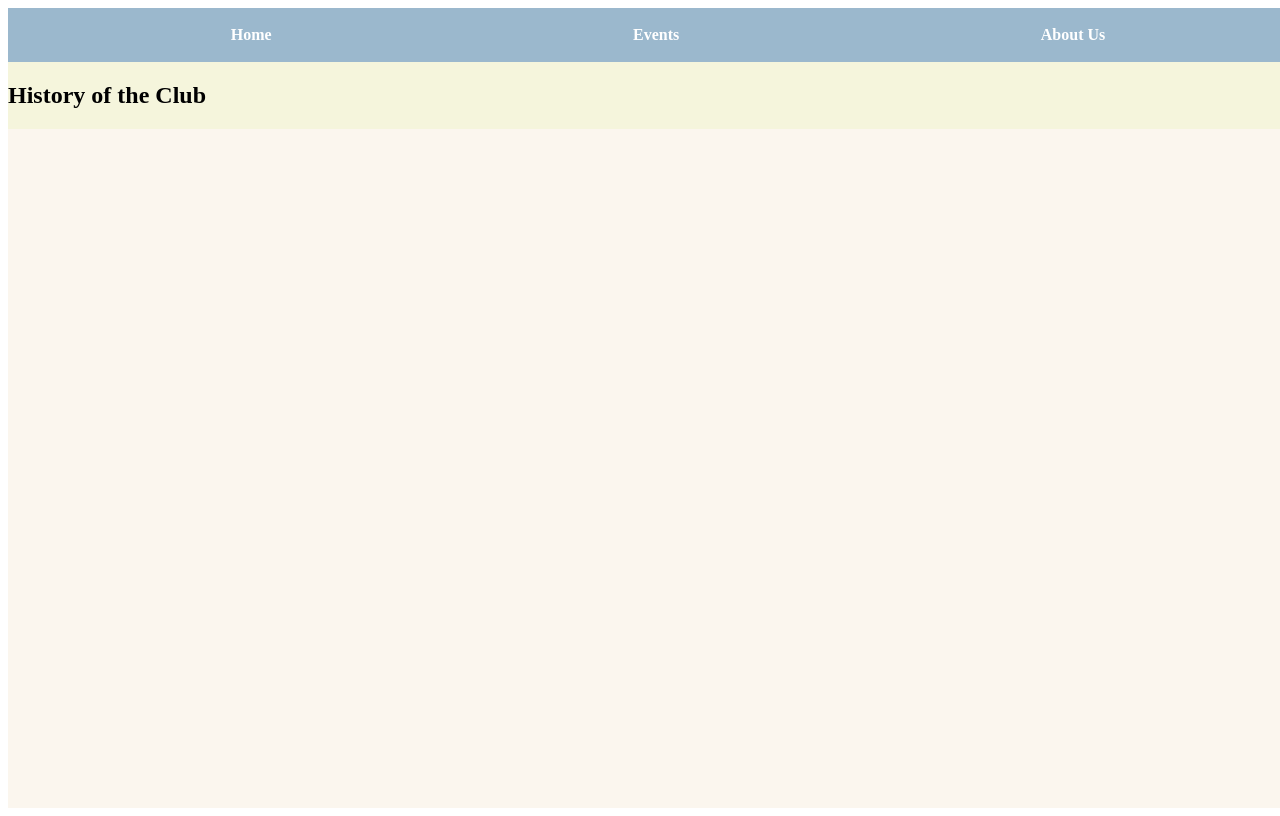
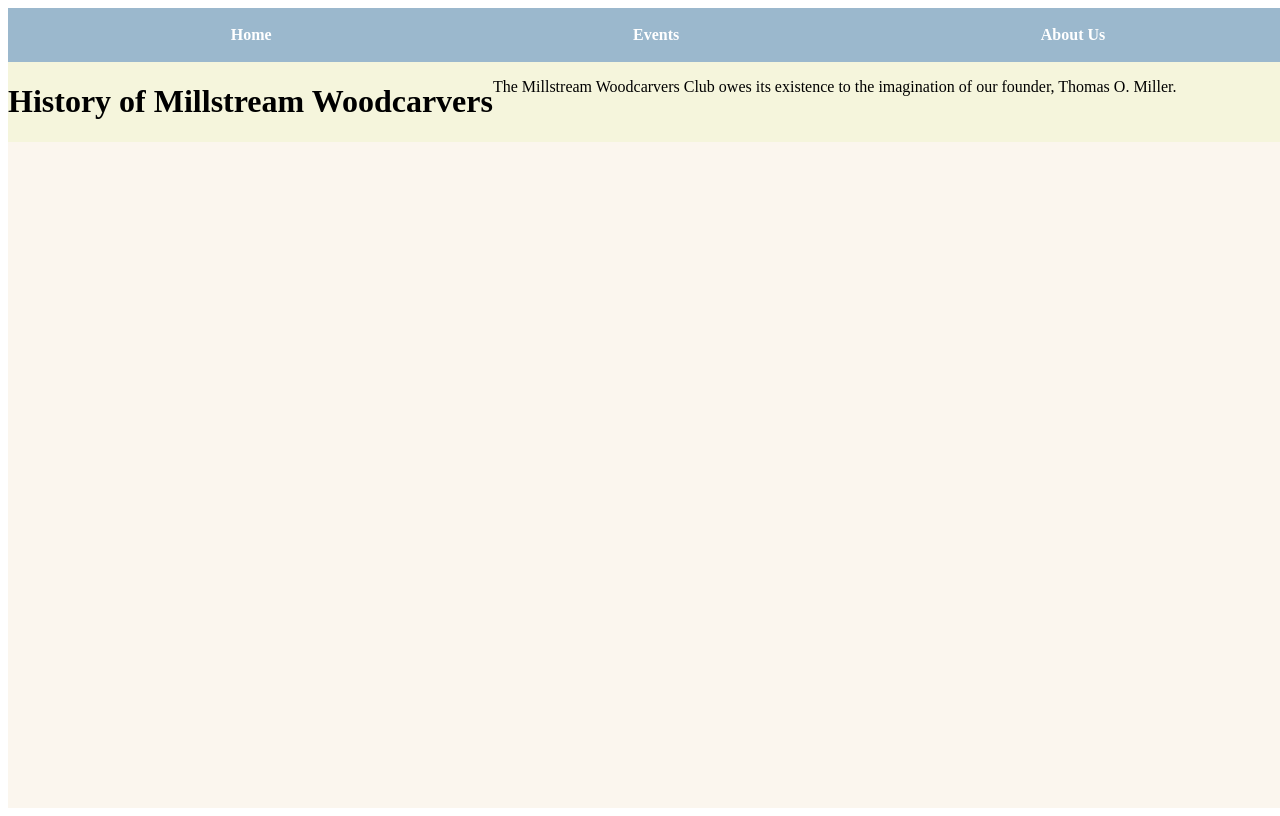
Before and after one commit to sidiBtr/CSCI480-project, a React (Vite) app in the folder frontend/: page /history in a window 1280 px wide. Built offline with nearby package versions, Linux system fonts and the light colour scheme.

Commit message:
Added paragraph

```diff
--- a/frontend/src/pages/History.jsx
+++ b/frontend/src/pages/History.jsx
@@ -4,7 +4,9 @@ import './historyPage.css'
 export default function History() {
   return (
     <div className='history-container'>
-      <h2>History of the Club</h2>
+      <h1>History of Millstream Woodcarvers</h1>
+
+      <p>The Millstream Woodcarvers Club owes its existence to the imagination of our founder, Thomas O. Miller.</p>
     </div>
   )
 }
```
